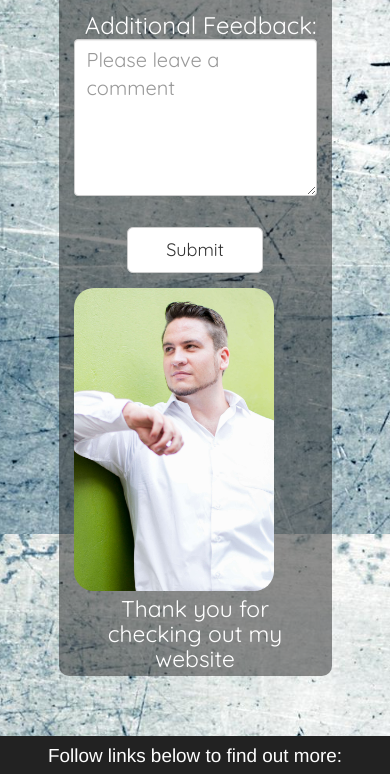
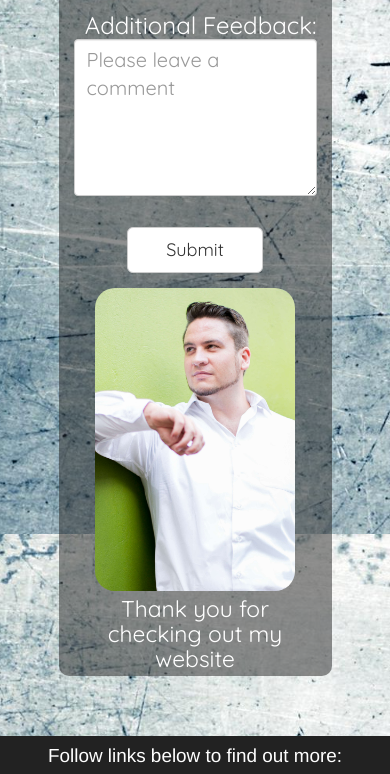
Before and after one commit to CliffCrerar/WEB1, a plain HTML site: page Portfolio/V2/HTML_ FCCPortfolioPage.html in a window 390 px wide. Shown: the part 3686-4460 px from the top of the page. Drawn offline with nearby package versions, Linux system fonts and the light colour scheme; files whose address does not match are found by name.

Commit message:
Daily commit

```diff
--- a/Portfolio/V2/CSS_FCCPortfolioPage.css
+++ b/Portfolio/V2/CSS_FCCPortfolioPage.css
@@ -129,7 +129,9 @@ button{
 }
 
 #mimg{
-	max-width: 200px
+	max-width: 200px;
+	display: flex;
+	margin: auto;
 }
 
 h4{
--- a/Portfolio/V2/HTML_ FCCPortfolioPage.html
+++ b/Portfolio/V2/HTML_ FCCPortfolioPage.html
@@ -127,7 +127,7 @@
 			<div class="row" id="pgal"> <!--Gallery row 2-->
 
 				<div>
-					<a href="#" data-toggle="tooltip" title="Future Website!" class="thumbnail" target="_blank">
+					<a href="#"  data-toggle="tooltip" title="Future Website!" class="thumbnail" target="_blank" >
 						<img src="C:\Users\clifford.crear\Documents\WEB1\Test Images\CoolSpacerVersion1.png" alt="Some website">
 						<p>Coming soon..</p>
 					</a>
@@ -192,7 +192,7 @@
 						</div>
 					</div>
 				</form> <!--end form-->
-				<div class="col-sm-3 col-xs-0" style="padding: auto">
+				<div class="col-sm-3 col-xs-0">
 					<img id="mimg" src="C:\Users\clifford.crear\Documents\WEB1\Portfolio\V2\Images\Cliff.jpg" alt="Cliff_Crerar">
 				</div>
 				<div class="col-sm-12">
```
